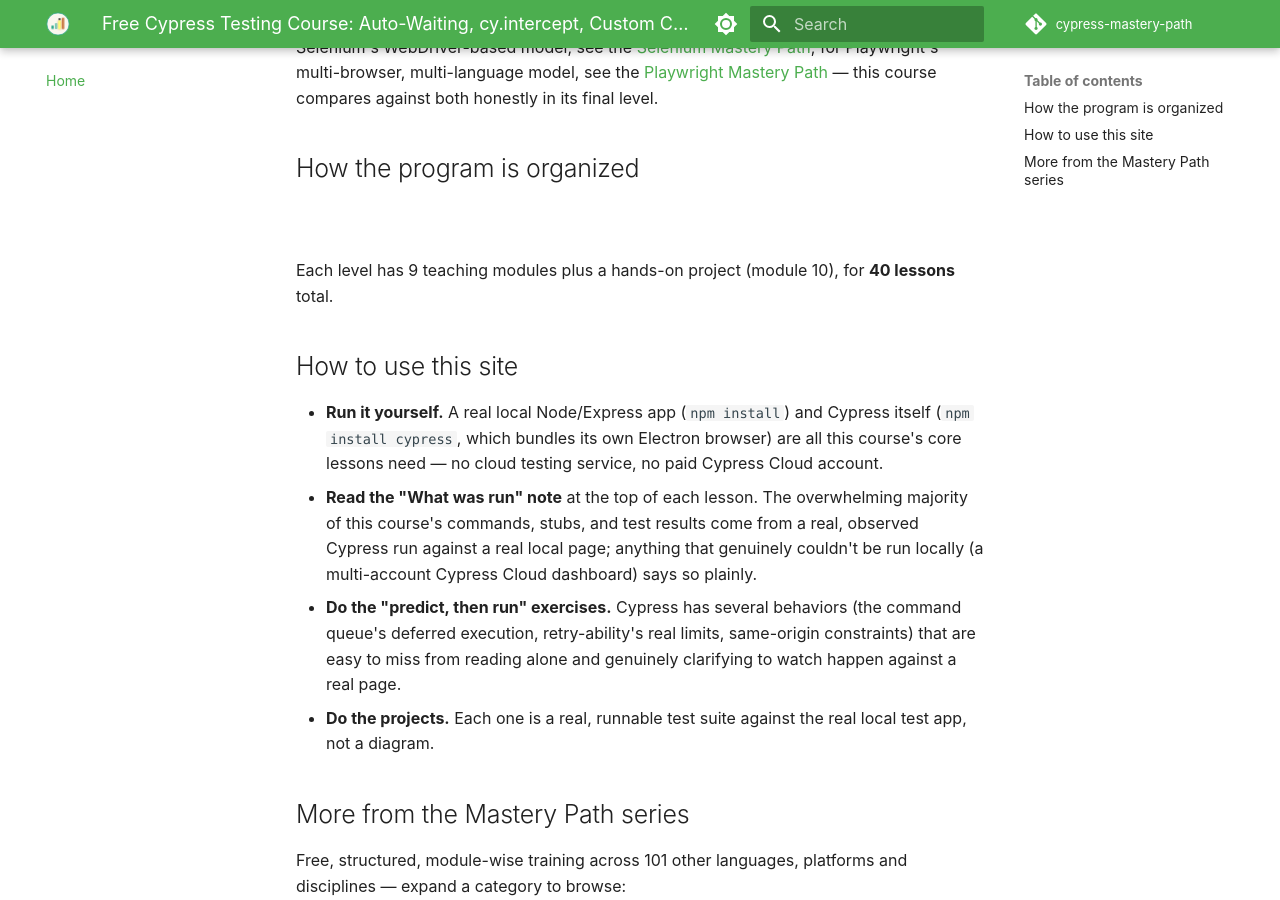
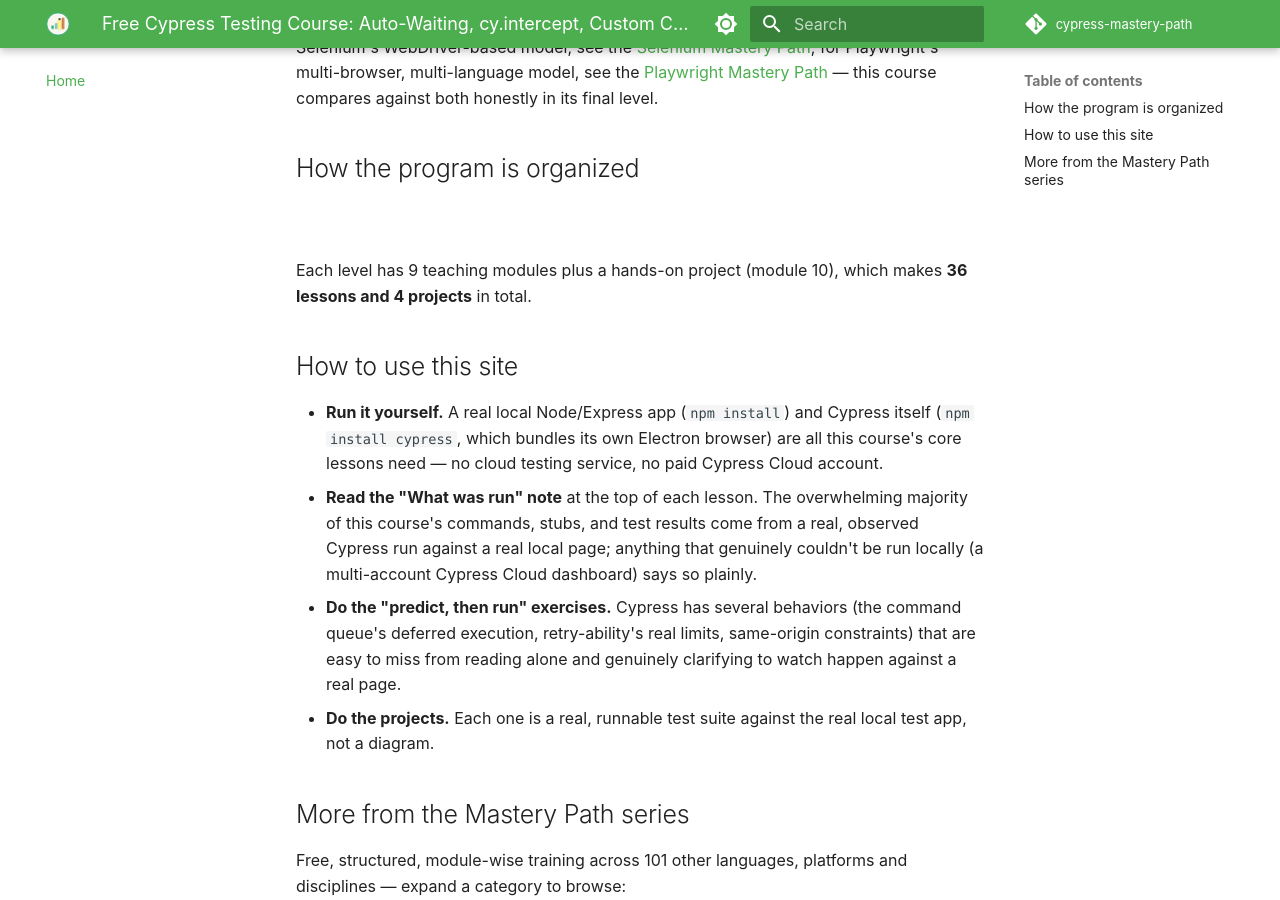
Before and after one commit to SIGILIPELLI/cypress-mastery-path, an MkDocs documentation site: the page built from docs/index.md, in a window 1280 px wide and 900 px high, scrolled down 732 px. Built offline with MkDocs 1.6.1 and Material for MkDocs 9.7.7, drawn with Linux system fonts in a browser that asks for light colours; comment, search, counter and statistics services are not loaded.

Commit message:
Lesson and project counts use one definition; remove stale 'being written' notices
Co-Authored-By: Claude Sonnet 5.5 <noreply@anthropic.com>

```diff
--- a/docs/index.md
+++ b/docs/index.md
@@ -1,6 +1,6 @@
 ---
 title: "Free Cypress Testing Course: Auto-Waiting, cy.intercept, Custom Commands"
-description: "Free Cypress course: 40 lessons on DOM querying, auto-waiting, network stubbing, custom commands, component testing, and CI integration."
+description: "Free Cypress course: 36 lessons and 4 projects on DOM querying, auto-waiting, network stubbing, custom commands, component testing, and CI integration."
 ---
 
 # Cypress Mastery Path
@@ -38,7 +38,7 @@ against both honestly in its final level.
 | **3 · Architecture & Advanced Techniques** | The command queue, aliases, cy.session, flaky-test diagnosis, CI | 10 | Understand why Cypress code behaves the way it does |
 | **4 · Component Testing, Scaling & Comparisons** | Component testing, cy.origin, plugins, Cypress vs Selenium/Playwright | 10 | Scale and ship a real Cypress framework in production |
 
-Each level has 9 teaching modules plus a hands-on project (module 10), for **40 lessons** total.
+Each level has 9 teaching modules plus a hands-on project (module 10), which makes **36 lessons and 4 projects** in total.
 
 ## How to use this site
 
--- a/docs/javascripts/progress-tracker.js
+++ b/docs/javascripts/progress-tracker.js
@@ -43,7 +43,7 @@
     } catch (e) { return null; }
   }
   function isProjectSlug(slug) {
-    return /project|capstone/i.test(slug || "");
+    return /(^|\/)\d+-(project|capstone)\b/i.test(slug || "");
   }
   function pointsFor(slug) {
     return isProjectSlug(slug) ? POINTS_PROJECT : POINTS_LESSON;
```
